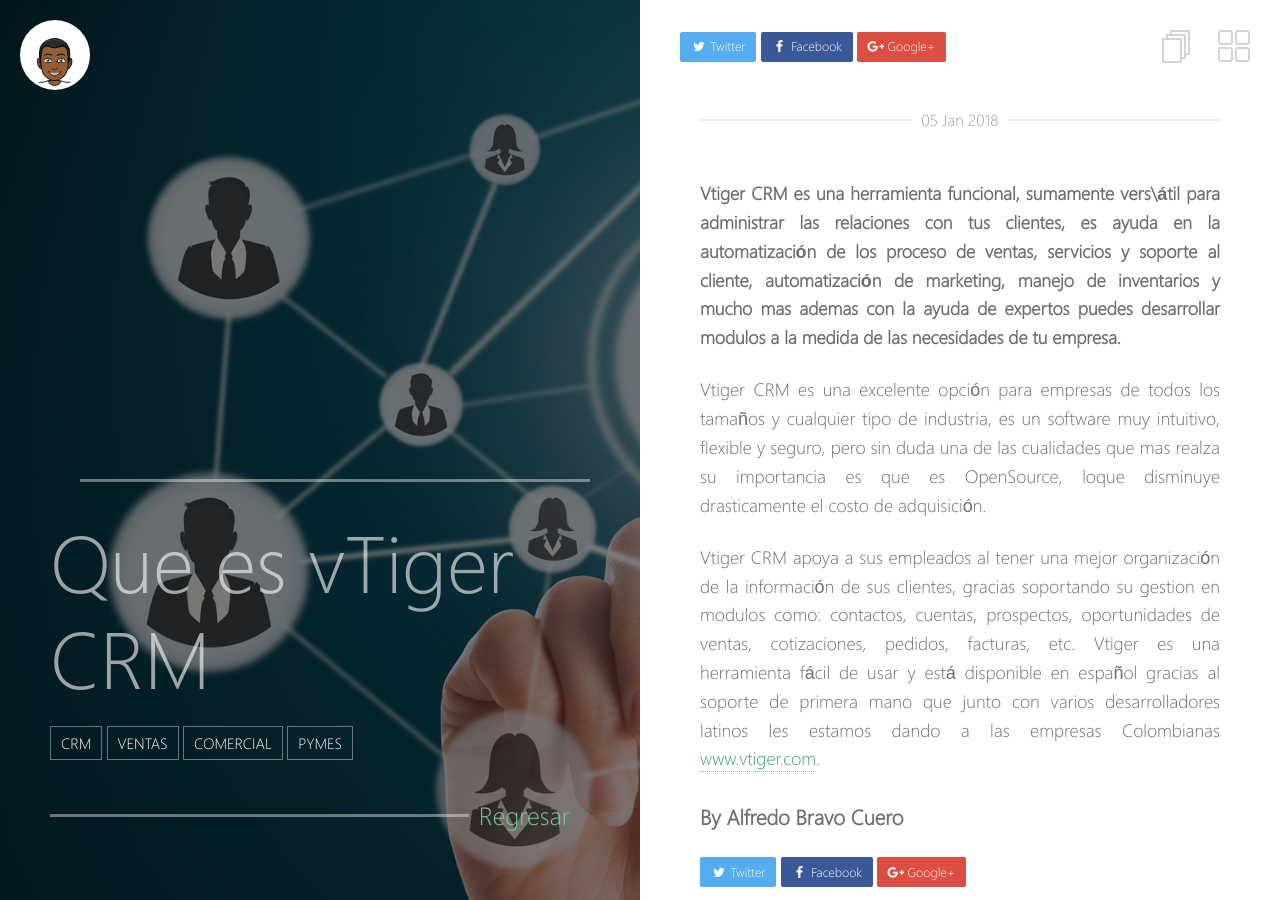
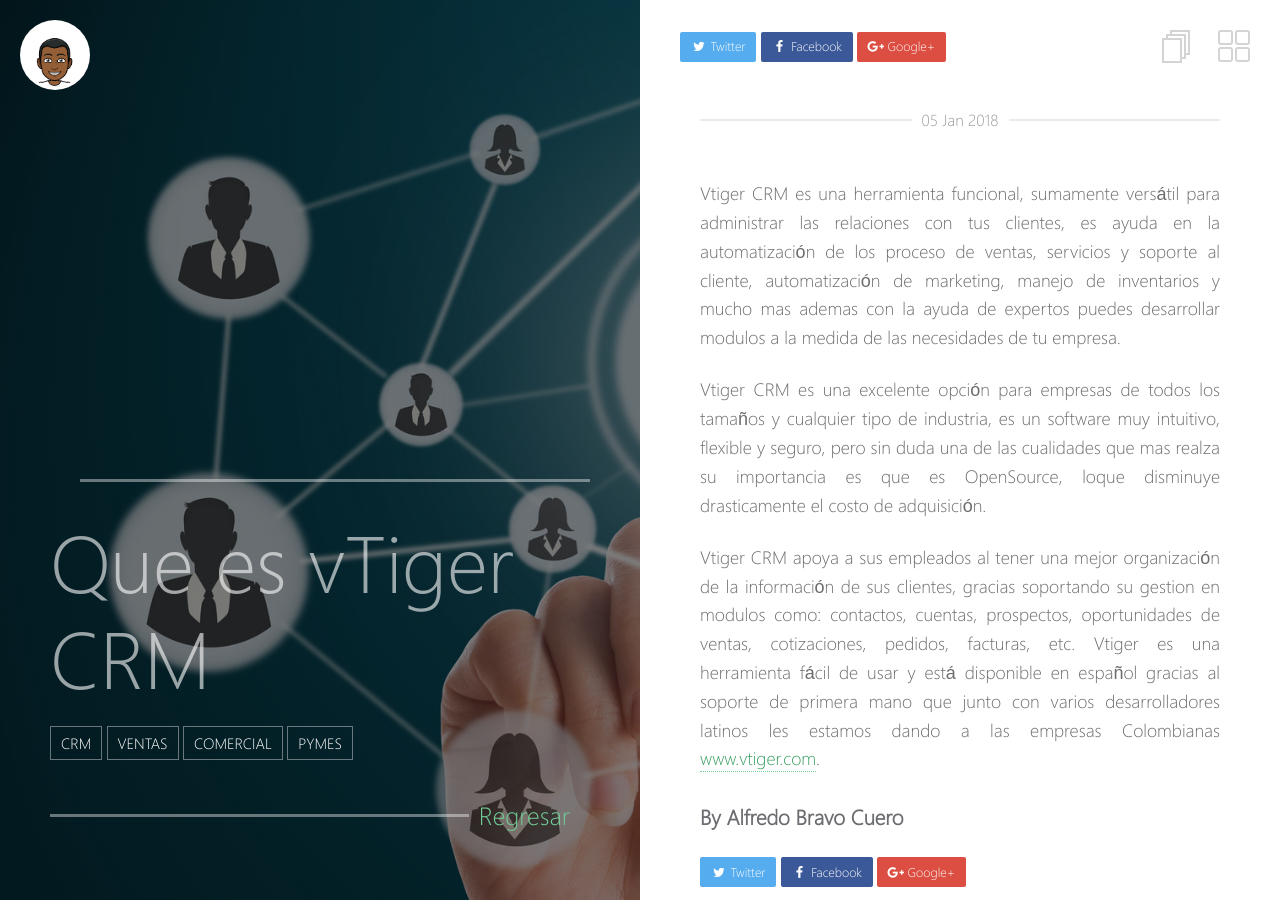
Before and after one commit to abracu/abracu.github.io, a Jekyll site: the page built from _posts/2018-01-05-que-es-vtiger-crm.md, in a window 1280 px wide. Built offline with Jekyll 4.4.1, drawn with Linux system fonts in a browser that asks for light colours; comment, search, counter and statistics services are not loaded.

```diff
--- a/_posts/2018-01-05-que-es-vtiger-crm.md
+++ b/_posts/2018-01-05-que-es-vtiger-crm.md
@@ -10,7 +10,7 @@ tags:
   - pymes
 ---
 
-**Vtiger CRM es una herramienta funcional, sumamente vers\átil para administrar las relaciones con tus clientes, es ayuda en la automatización de los proceso de ventas, servicios y soporte al cliente, automatización de marketing, manejo de inventarios y mucho mas ademas con la ayuda de expertos puedes desarrollar modulos a la medida de las necesidades de tu empresa.**
+Vtiger CRM es una herramienta funcional, sumamente versátil para administrar las relaciones con tus clientes, es ayuda en la automatización de los proceso de ventas, servicios y soporte al cliente, automatización de marketing, manejo de inventarios y mucho mas ademas con la ayuda de expertos puedes desarrollar modulos a la medida de las necesidades de tu empresa.
 {: style="text-align: justify;"}
 
 Vtiger CRM es una excelente opción para empresas de todos los tamaños y cualquier tipo de industria, es un software muy intuitivo, flexible y seguro, pero sin duda una de las cualidades que mas realza su importancia es que es OpenSource, loque disminuye drasticamente el costo de adquisición.
```
